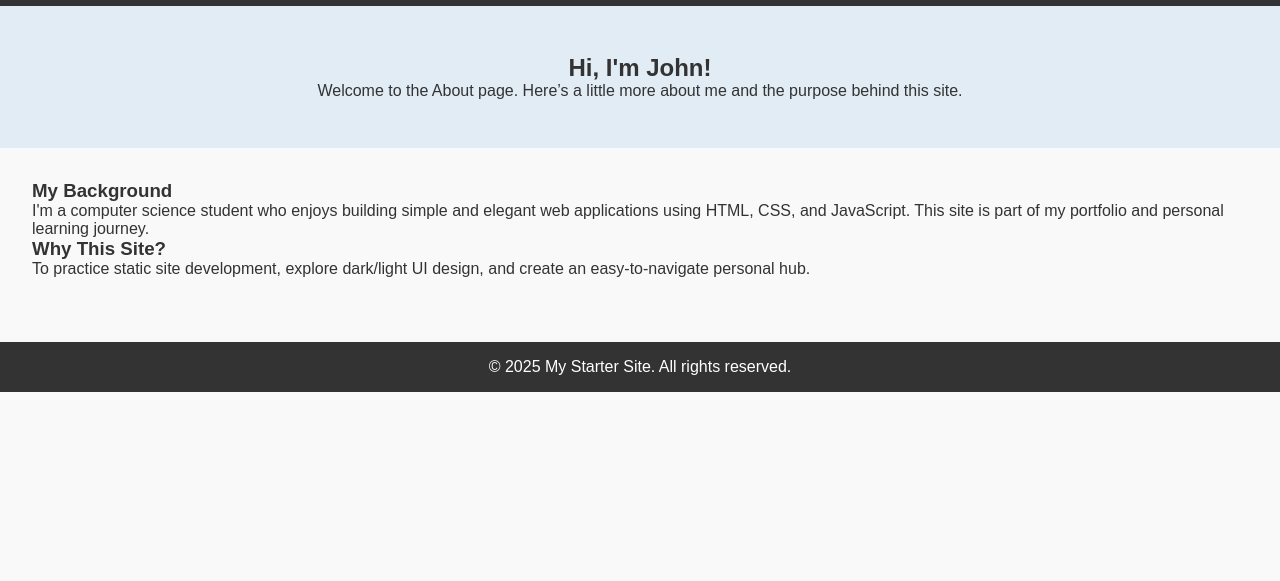
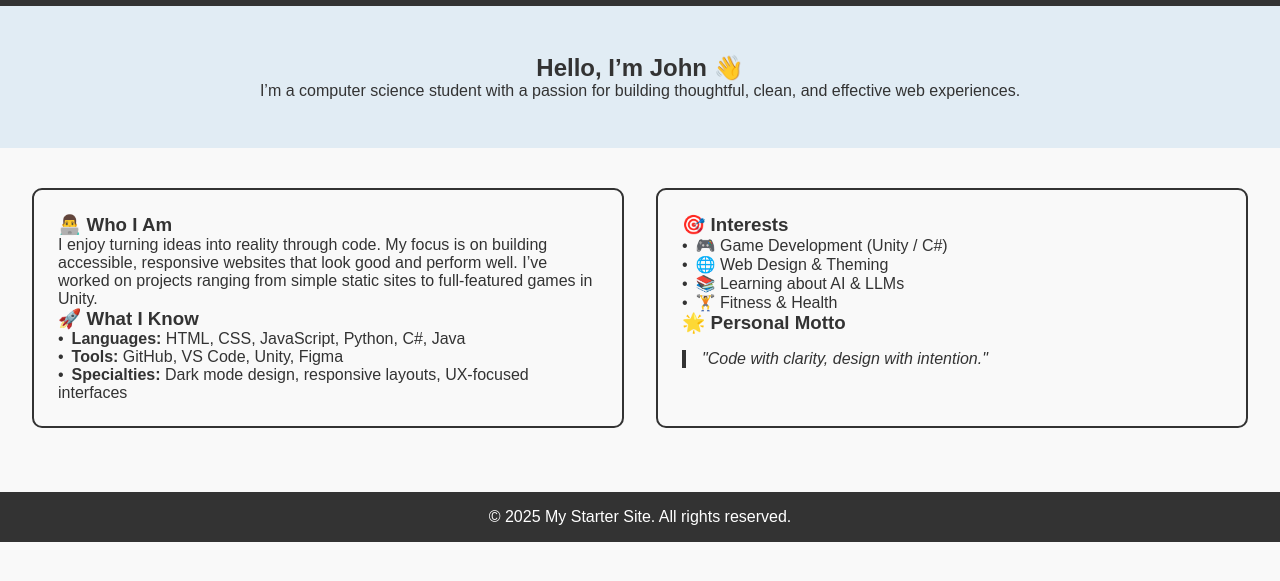
Before and after one commit to johnreznicek/WebDevelopment-Reznicek, a plain HTML site: page about.html in a window 1280 px wide. Shown: the part 59-640 px from the top of the page. Drawn offline with Linux system fonts and the light colour scheme.

Commit message:
updated about html

```diff
--- a/about.html
+++ b/about.html
@@ -24,16 +24,37 @@
   </header>
 
   <section class="hero">
-    <h2>Hi, I'm John!</h2>
-    <p>Welcome to the About page. Here’s a little more about me and the purpose behind this site.</p>
+    <h2>Hello, I’m John 👋</h2>
+    <p>I’m a computer science student with a passion for building thoughtful, clean, and effective web experiences.</p>
   </section>
 
-  <section class="content">
-    <h3>My Background</h3>
-    <p>I'm a computer science student who enjoys building simple and elegant web applications using HTML, CSS, and JavaScript. This site is part of my portfolio and personal learning journey.</p>
+  <section class="content about-section">
+    <div class="about-grid">
+      <div class="about-text">
+        <h3>👨‍💻 Who I Am</h3>
+        <p>I enjoy turning ideas into reality through code. My focus is on building accessible, responsive websites that look good and perform well. I’ve worked on projects ranging from simple static sites to full-featured games in Unity.</p>
 
-    <h3>Why This Site?</h3>
-    <p>To practice static site development, explore dark/light UI design, and create an easy-to-navigate personal hub.</p>
+        <h3>🚀 What I Know</h3>
+        <ul>
+          <li><strong>Languages:</strong> HTML, CSS, JavaScript, Python, C#, Java</li>
+          <li><strong>Tools:</strong> GitHub, VS Code, Unity, Figma</li>
+          <li><strong>Specialties:</strong> Dark mode design, responsive layouts, UX-focused interfaces</li>
+        </ul>
+      </div>
+
+      <div class="about-extra">
+        <h3>🎯 Interests</h3>
+        <ul>
+          <li>🎮 Game Development (Unity / C#)</li>
+          <li>🌐 Web Design & Theming</li>
+          <li>📚 Learning about AI & LLMs</li>
+          <li>🏋️ Fitness & Health</li>
+        </ul>
+
+        <h3>🌟 Personal Motto</h3>
+        <blockquote>"Code with clarity, design with intention."</blockquote>
+      </div>
+    </div>
   </section>
 
   <footer>
--- a/style.css
+++ b/style.css
@@ -240,3 +240,47 @@ footer {
   body.dark-mode .project-card a {
     color: #82b1ff;
   }
+
+
+  .about-section {
+    padding-top: 1rem;
+  }
+
+  .about-grid {
+    display: grid;
+    grid-template-columns: repeat(auto-fit, minmax(280px, 1fr));
+    gap: 2rem;
+    margin-top: 1.5rem;
+  }
+
+  .about-text, .about-extra {
+    background-color: var(--bg-color);
+    padding: 1.5rem;
+    border-radius: 10px;
+    border: 2px solid var(--text-color);
+  }
+
+  .about-text ul, .about-extra ul {
+    list-style-type: none;
+    padding-left: 0;
+  }
+
+  .about-text ul li::before, .about-extra ul li::before {
+    content: "•";
+    color: var(--text-color);
+    margin-right: 0.5rem;
+  }
+
+  blockquote {
+    font-style: italic;
+    margin-top: 1rem;
+    color: var(--text-color);
+    border-left: 4px solid var(--text-color);
+    padding-left: 1rem;
+  }
+
+  body.dark-mode .about-text,
+  body.dark-mode .about-extra {
+    background-color: #1e1e1e;
+    border-color: #888;
+  }
```
